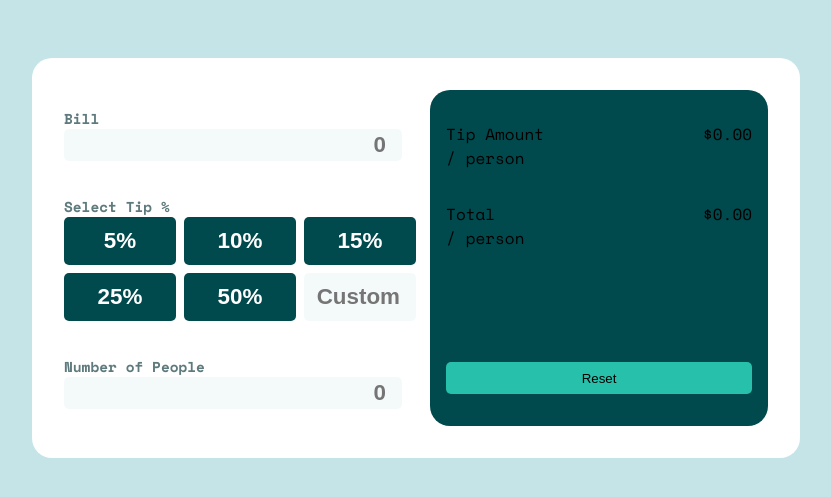
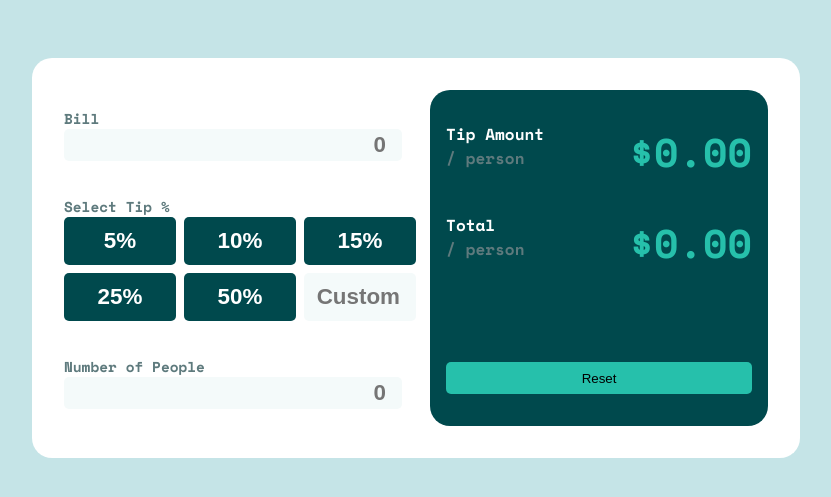
Before and after one commit to CJCameron13/tip-calculator-app-main, a plain HTML site: page index.html in a window 1280 px wide. Shown: the part 209-706 px from the top of the page, without its empty margins (224-1055 px from the left). Drawn offline with nearby package versions, Linux system fonts and the light colour scheme.

Commit message:
Update index.html

```diff
--- a/index.html
+++ b/index.html
@@ -48,18 +48,18 @@
       <div id="results-group">
         <div class="result-line">
           <div class="result-label">
-            <p>Tip Amount</p>
-            <p>/ person</p>
+            <p class="amount-label">Tip Amount</p>
+            <p class="per-person-label">/ person</p>
           </div>
-          <p id="tip-per-person">$0.00</p>
+          <p id="tip-per-person" class="result-amount">$0.00</p>
         </div>
 
         <div class="result-line">
           <div class="result-label">
-            <p>Total</p>
-            <p>/ person</p>
+            <p class="amount-label">Total</p>
+            <p class="per-person-label">/ person</p>
           </div>
-          <p id="total-per-person">$0.00</p>
+          <p id="total-per-person" class="result-amount">$0.00</p>
         </div>
       </div>
 
```
